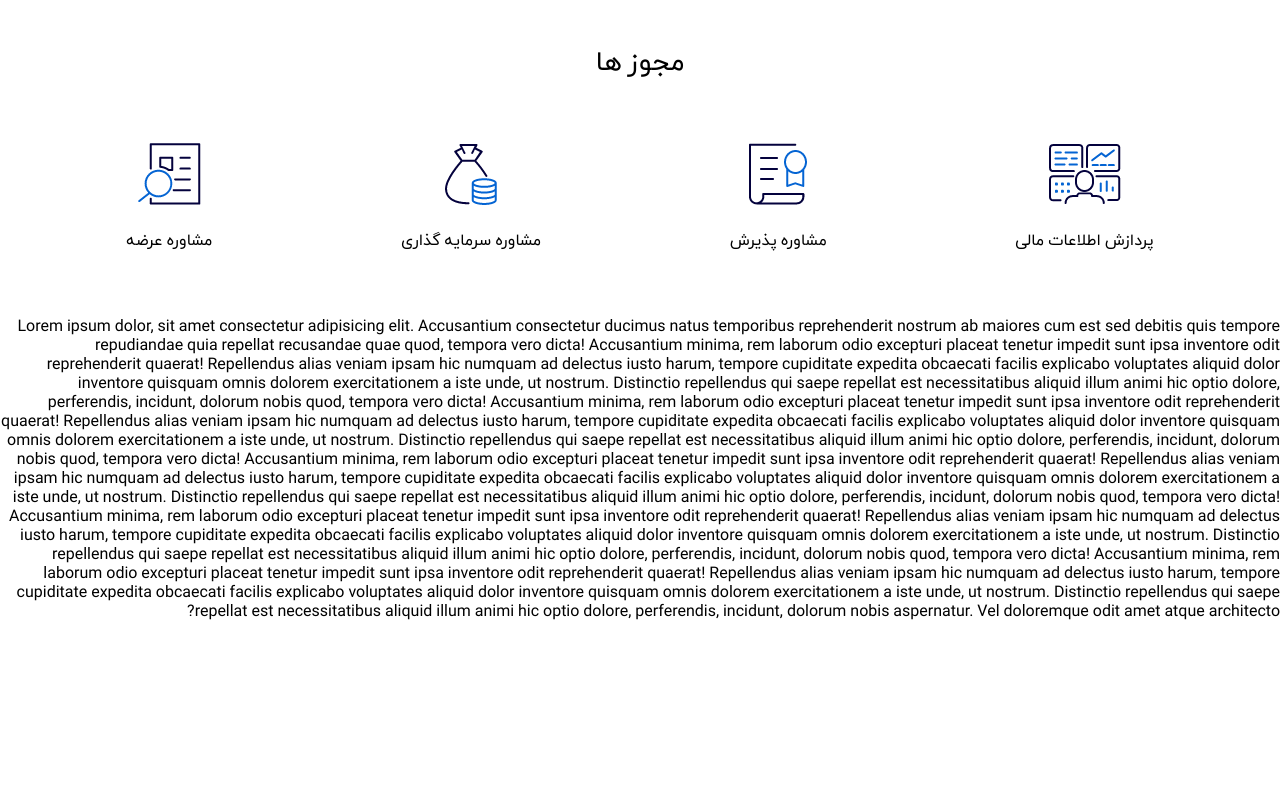
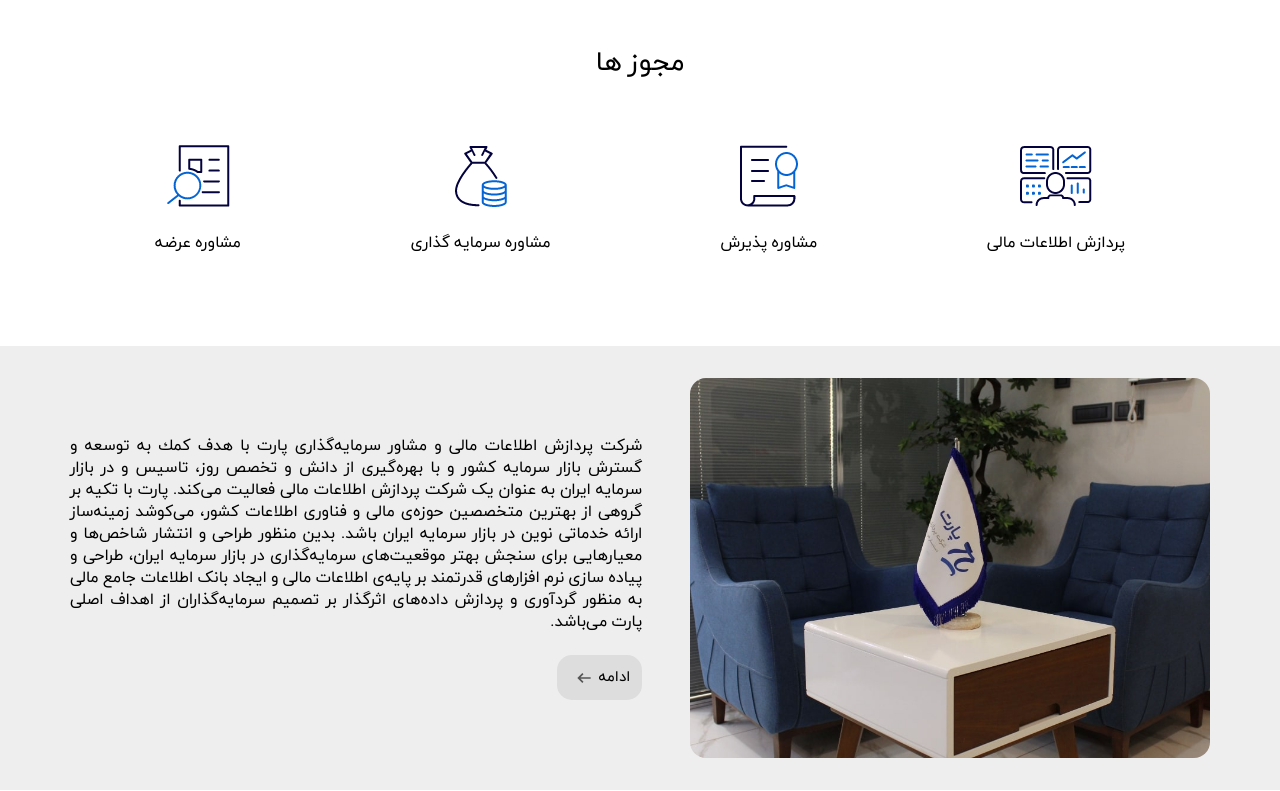
Before and after one commit to yonus-a/part, a Next.js app: page / in a window 1280 px wide. Shown: the part 1260-2051 px from the top of the page. Before the commit the page ends 1880 px from the top, so only its background shows below. Built offline with nearby package versions, Linux system fonts and the light colour scheme.

Commit message:
feat: add business description section

```diff
--- /dev/null
+++ b/app/components/business-desc/index.tsx
@@ -0,0 +1,37 @@
+import Image from "next/image";
+import Container from "../container";
+import Icon from "../icon";
+import "./styles.scss";
+
+const data = {
+  image: "general-desc-image-min.jpg",
+  text: `
+    شرکت پردازش اطلاعات مالی و مشاور سرمایه‌گذاری پارت با هدف كمك به توسعه و گسترش بازار سرمایه كشور و با بهره‌گیری از دانش و تخصص روز، تاسیس و در بازار سرمایه ایران به عنوان یک شرکت پردازش اطلاعات مالی فعالیت می‌کند.
+
+    پارت با تکیه بر گروهی از بهترین متخصصین حوزه‌ی مالی و فناوری اطلاعات کشور، می‌کوشد زمینه‌ساز ارائه خدماتی نوین در بازار سرمایه ایران باشد. بدین منظور طراحی و انتشار شاخص‌ها و معیارهایی برای سنجش بهتر موقعیت‌های سرمایه‌گذاری در بازار سرمایه ایران، طراحی و پیاده سازی نرم افزارهای قدرتمند بر پایه‌ی اطلاعات مالی و ایجاد بانک اطلاعات جامع مالی به منظور گردآوری و پردازش داده‌های اثرگذار بر تصمیم سرمایه‌گذاران از اهداف اصلی پارت می‌باشد.
+  `,
+};
+
+export default function BusinessDesc() {
+  return (
+    <section className="business-desc" aria-label="business description">
+      <Container>
+        <div className="flex-wrapper">
+          <Image
+            src={`/images/${data.image}`}
+            alt="part"
+            width={630}
+            height={460}
+          />
+          <div className="group">
+            <p>{data.text}</p>
+            <a href="#">
+              ادامه
+              <Icon name="arrow-left" />
+            </a>
+          </div>
+        </div>
+      </Container>
+    </section>
+  );
+}
--- /dev/null
+++ b/app/components/business-desc/styles.scss
@@ -0,0 +1,48 @@
+@use "@styles/mixins.scss" as *;
+
+.business-desc {
+  background-color: #eee;
+  margin-top: 1.7em;
+  padding: 2em 0;
+
+  .flex-wrapper {
+    display: flex;
+    flex-direction: column;
+    gap: 3em;
+
+    img {
+      @include size(100%, 300px);
+      border-radius: 1em;
+    }
+
+    .group {
+      p {
+        text-align: justify;
+      }
+
+      a {
+        display: inline-flex;
+        align-items: center;
+        margin-top: 1.5em;
+        background-color: #ddd;
+        padding: 0.8em;
+        font-size: 15px;
+        border-radius: 1em;
+
+        svg {
+          @include size(30px, 20px);
+          fill: #555;
+        }
+      }
+    }
+
+    @include on-pc {
+      flex-direction: row;
+      align-items: center;
+
+      img {
+        @include size(530px, 380px);
+      }
+    }
+  }
+}
--- a/app/components/license/index.tsx
+++ b/app/components/license/index.tsx
@@ -1,5 +1,6 @@
 import Image from "next/image";
 import "./styles.scss";
+import Container from "../container";
 
 const data = [
   {
@@ -27,6 +28,7 @@ const data = [
 export default function License() {
   return (
     <section className="license" aria-label="license">
+      <Container>
         <h2>مجوز ها</h2>
         <ul>
           {data.map(({ id, image, text }: any) => (
@@ -41,6 +43,7 @@ export default function License() {
             </li>
           ))}
         </ul>
+      </Container>
     </section>
   );
 }
--- a/app/components/license/styles.scss
+++ b/app/components/license/styles.scss
@@ -5,14 +5,13 @@
 
   h2 {
     text-align: center;
-    margin-bottom: 1.9em;
+    margin-bottom: 2em;
   }
 
   ul {
     display: grid;
     grid-template-columns: 1fr 1fr;
     row-gap: 3em;
-    padding: 0 2em;
 
     .card {
       display: grid;
--- a/app/components/svg-sprite/index.tsx
+++ b/app/components/svg-sprite/index.tsx
@@ -11,6 +11,9 @@ export default function SvgSprite() {
         <symbol viewBox="0 -960 960 960" id="chevron-down">
           <path d="M480-345 240-585l43-43 197 198 197-197 43 43-240 239Z" />
         </symbol>
+        <symbol viewBox="0 -960 960 960" id="arrow-left">
+          <path d="M400-240 160-480l240-240 56 58-142 142h486v80H314l142 142-56 58Z" />
+        </symbol>
         <symbol viewBox="0 -960 960 960" id="menu">
           <path d="M120-240v-60h720v60H120Zm0-210v-60h720v60H120Zm0-210v-60h720v60H120Z" />
         </symbol>
--- a/app/page.tsx
+++ b/app/page.tsx
@@ -1,3 +1,4 @@
+import BusinessDesc from "./components/business-desc";
 import Hero from "./components/hero";
 import License from "./components/license";
 
@@ -6,6 +7,7 @@ export default function Home() {
     <main>
       <Hero />
       <License />
+      <BusinessDesc />
       Lorem ipsum dolor, sit amet consectetur adipisicing elit. Accusantium
       consectetur ducimus natus temporibus reprehenderit nostrum ab maiores cum
       est sed debitis quis tempore repudiandae quia repellat recusandae quae
```
Lines whose indentation alone changed are shown as unchanged.
